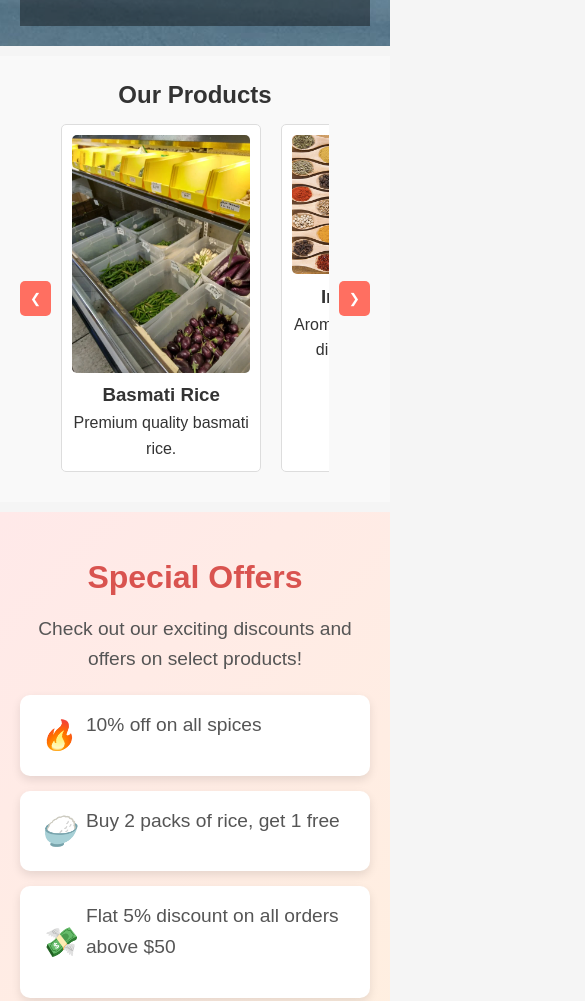
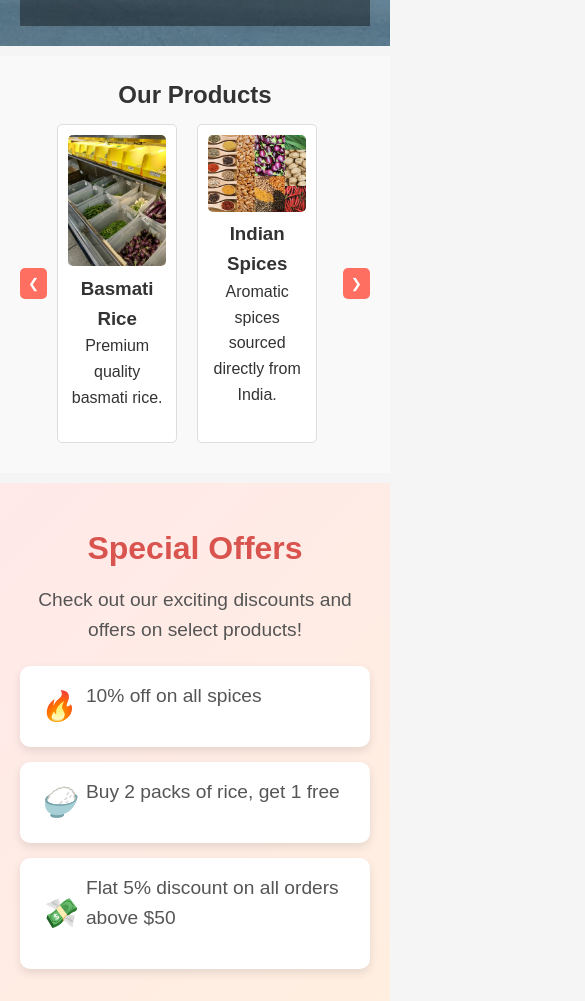
Before and after one commit to MotipalliTharun/bestindia, a plain HTML site: page index.html in a window 390 px wide. Shown: the part 980-1981 px from the top of the page, 585 px wide, since content can reach past the window. Drawn offline with Linux system fonts and the light colour scheme.

Commit message:
third commit8

```diff
--- a/index.html
+++ b/index.html
@@ -122,7 +122,7 @@
             <p>Convenient meals for busy lifestyles.</p>
         </div>
         <div class="new-item">
-            <img src="images/grocery.jpg" alt="New Product 5">
+            <img src="images/grocery1.jpg" alt="New Product 5">
             <h3>Health Snacks</h3>
             <p>Snack healthy with our new range of products.</p>
         </div>
--- a/styles.css
+++ b/styles.css
@@ -352,6 +352,10 @@ button:hover {
         flex-direction: column;
         align-items: flex-start;
     }
+    .product {
+        min-width: 150px; /* Adjust minimum width for smaller screens */
+        max-width: 200px; /* Adjust maximum width for smaller screens */
+    }
 }
 
 @media (max-width: 600px) {
@@ -379,4 +383,12 @@ button:hover {
     button {
         padding: 8px 16px;
     }
+    .product {
+        min-width: 120px; /* Further adjust for very small screens */
+        max-width: 150px; /* Further adjust for very small screens */
+    }
+
+    .scroll-button {
+        padding: 8px; /* Smaller buttons for small screens */
+    }
 }
```
